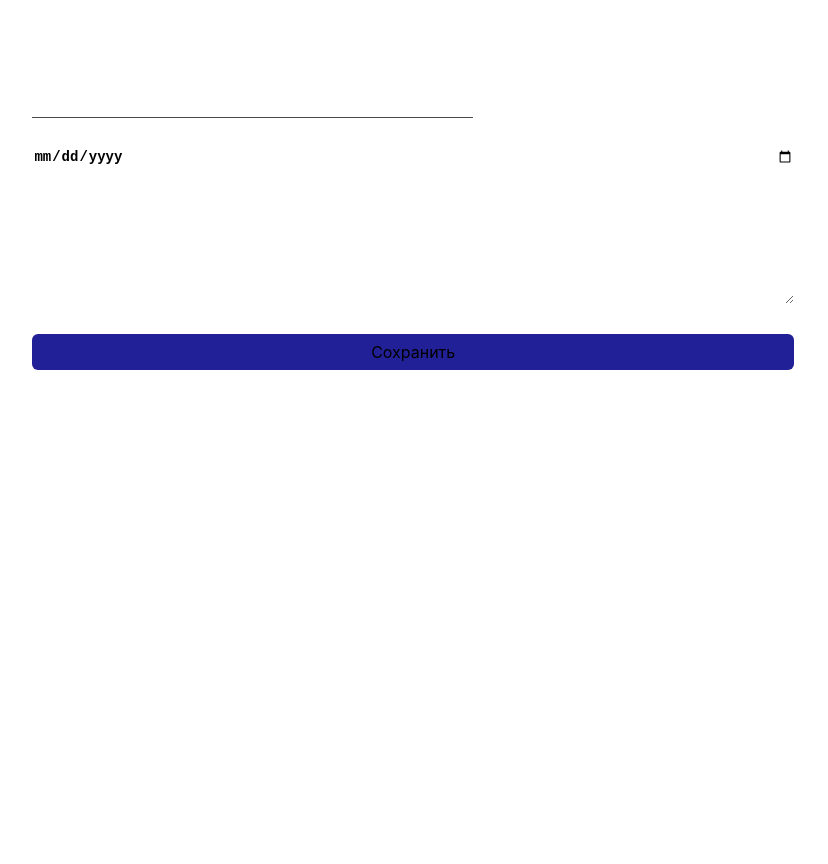
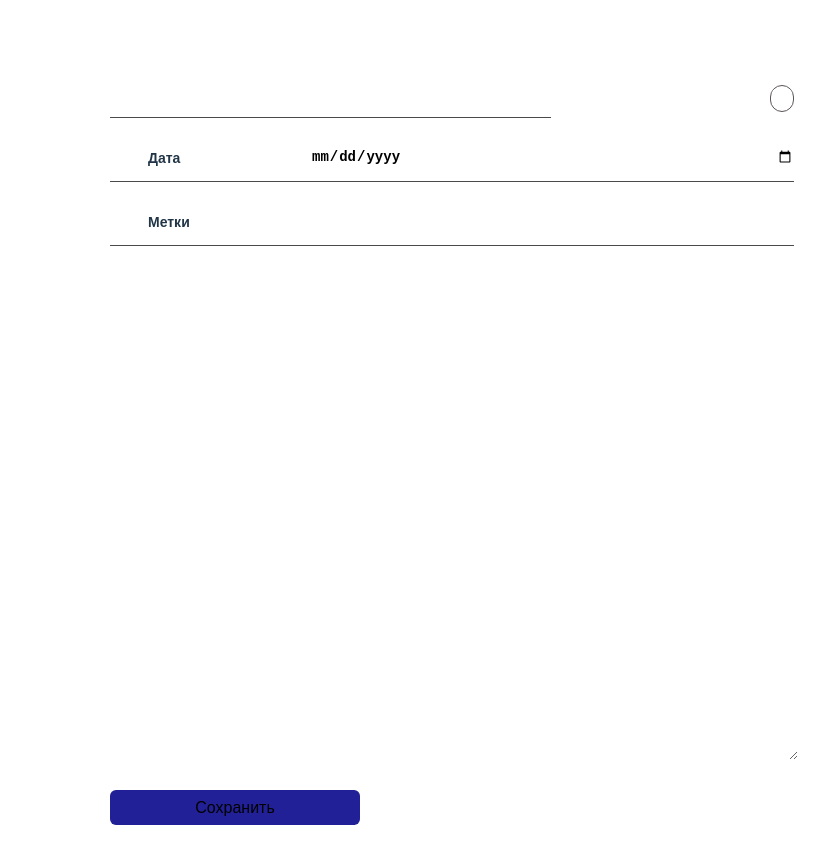
Before and after one commit to IvanChirik/improved-journal, a React (Vite) app: page / in a window 1280 px wide. Shown: the top 864 px of the page, without its empty margins (408-1236 px from the left). Before the commit the page ends 800 px from the top, so only its background shows below. Built offline with nearby package versions, Linux system fonts and the light colour scheme.

Commit message:
Added validate form

```diff
--- a/index.html
+++ b/index.html
@@ -4,7 +4,11 @@
 <head>
   <meta charset="UTF-8" />
   <meta name="viewport" content="width=device-width, initial-scale=1.0" />
-  <title>ToDo</title>
+  <link rel="preconnect" href="https://fonts.googleapis.com">
+  <link rel="preconnect" href="https://fonts.gstatic.com" crossorigin>
+  <link href="https://fonts.googleapis.com/css2?family=Jura&family=Noto+Sans:wght@300;400;500;700&display=swap"
+    rel="stylesheet">
+  <title>Journal</title>
 </head>
 
 <body>
--- a/package.json
+++ b/package.json
@@ -10,6 +10,7 @@
     "preview": "vite preview"
   },
   "dependencies": {
+    "classnames": "^2.3.2",
     "react": "^18.2.0",
     "react-dom": "^18.2.0"
   },
--- a/src/components/Button/Button.jsx
+++ b/src/components/Button/Button.jsx
@@ -1,7 +1,8 @@
-import './Button.css';
-const Button = ({ text }) => {
+import styles from './Button.module.css';
+import cn from 'classnames';
+const Button = ({ text, className }) => {
     return (
-        <button className='button accent'>{text}</button>
+        <button className={cn(styles.button, styles.accent, className)}>{text}</button>
     );
 };
 
--- a/src/components/JournalForm/JournalForm.jsx
+++ b/src/components/JournalForm/JournalForm.jsx
@@ -1,21 +1,78 @@
+import { useEffect, useState } from 'react';
 import Button from '../Button/Button';
 import styles from './JournalForm.module.css';
+import cn from 'classnames';
 
+const INITIAL_FORM_STATE = {
+    title: true,
+    date: true,
+    tag: true,
+    description: true
+};
 const JournalForm = ({ addJournalItem }) => {
+    const [isFormFieldsValid, setIsFormFieldsValid] = useState(INITIAL_FORM_STATE);
+    useEffect(() => {
+        if (!isFormFieldsValid.title || !isFormFieldsValid.date || !isFormFieldsValid.tag || !isFormFieldsValid.description) {
+            setTimeout(() => { }, 2000);
+        }
+    }, []);
     const addJournalItemHandler = (e) => {
         e.preventDefault();
         const formData = new FormData(e.target);
         const formProps = Object.fromEntries(formData);
+        let isFormValid = true;
+        if (!formProps.title?.trim().length) {
+            setIsFormFieldsValid((prevState => ({ ...prevState, title: false })));
+            isFormValid = false;
+        }
+        else {
+            setIsFormFieldsValid((prevState => ({ ...prevState, title: true })));
+        }
+        if (!formProps.date?.length) {
+            setIsFormFieldsValid((prevState => ({ ...prevState, date: false })));
+            isFormValid = false;
+        }
+        else {
+            setIsFormFieldsValid((prevState => ({ ...prevState, date: true })));
+        }
+        if (!formProps.tag?.trim().length) {
+            setIsFormFieldsValid((prevState => ({ ...prevState, tag: false })));
+            isFormValid = false;
+        }
+        else {
+            setIsFormFieldsValid((prevState => ({ ...prevState, tag: true })));
+        }
+        if (!isFormValid) return;
         addJournalItem(formProps);
     };
     return (
         <form onSubmit={addJournalItemHandler} className={styles['journal-form']}>
-            <div><input name='title' type='text' className={styles.title} /></div>
-            <input name='date' type='date' className={styles.date} />
-            <input name='tag' type='text' className={styles.tag} />
-            <textarea name='description' type='text' className={styles.description} />
-            <Button text='Сохранить' />
-        </form>
+            <div className={styles.title}>
+                <input name='title' type='text' className={cn(styles['input-title'], {
+                    [styles['invalid']]: !isFormFieldsValid.title
+                })} />
+                <div className={styles['card-icon']}><img src='card.svg' alt='Иконка корзины' /></div>
+            </div>
+            <div className={cn(styles['form-row'], {
+                [styles['invalid']]: !isFormFieldsValid.date
+            })}>
+                <label htmlFor='date' className={styles['form-label']}>
+                    <img src='calendar.svg' alt='Иконка календаря' />
+                    <span>Дата</span></label>
+                <input name='date' type='date' id='date' className={styles.input} />
+            </div>
+            <div className={cn(styles['form-row'], {
+                [styles['invalid']]: !isFormFieldsValid.tag
+            })}>
+                <label htmlFor='tag' className={styles['form-label']}>
+                    <img src='folder.svg' alt='Иконка тега' />
+                    <span>Метки</span>
+                </label>
+                <input name='tag' type='text' id='tag' className={styles.input} />
+            </div>
+            <textarea name='description' rows='30' type='text' className={styles.input} />
+            <Button text='Сохранить' className={styles['save-button']} />
+        </form >
     );
 };
 
--- a/src/components/JournalForm/JournalForm.module.css
+++ b/src/components/JournalForm/JournalForm.module.css
@@ -5,6 +5,22 @@
 }
 
 .title {
+    display: flex;
+    justify-content: space-between;
+    align-items: center;
+}
+
+.card-icon {
+    padding: 1px;
+    border-radius: 100px;
+    font-size: 14px;
+    font-style: normal;
+    font-weight: 600;
+    line-height: normal;
+    border: 1px solid #5c5555;
+}
+
+.input-title {
     border: none;
     background: none;
     font-size: 32px;
@@ -15,22 +31,22 @@
     outline: none;
 }
 
-.date {
+.form-row {
+    display: flex;
+    gap: 50px;
+    border-bottom: 1px solid rgb(75, 73, 73);
+    padding-bottom: 15px;
+}
+
+.input {
     border: none;
     background: none;
     font-size: 14px;
     font-style: normal;
     font-weight: 600;
     line-height: normal;
-}
-
-.tag {
-    border: none;
-    background: none;
-    font-size: 14px;
-    font-style: normal;
-    font-weight: 600;
-    line-height: normal;
+    outline: none;
+    width: 100%;
 }
 
 .description {
@@ -40,4 +56,24 @@
     font-style: normal;
     font-weight: 400;
     line-height: 28px;
+    outline: none;
 }
+
+.form-label {
+    display: flex;
+    align-items: center;
+    gap: 20px;
+    font-size: 14px;
+    font-style: normal;
+    font-weight: 600;
+    line-height: normal;
+    min-width: 150px;
+}
+
+.save-button {
+    width: 250px
+}
+
+.invalid {
+    border-bottom-color: rgb(161, 66, 66);
+}
--- a/src/index.css
+++ b/src/index.css
@@ -1,5 +1,5 @@
 :root {
-  font-family: Inter, system-ui, Avenir, Helvetica, Arial, sans-serif;
+  font-family: 'Jura', sans-serif, 'Noto Sans', sans-serif, Arial, sans-serif;
   line-height: 1.5;
   font-weight: 400;
 
--- a/src/layout/Panel/Panel.css
+++ b/src/layout/Panel/Panel.css
@@ -1,5 +1,5 @@
 .panel {
-    width: auto;
+    min-width: 400px;
     padding: 30px 20px;
     display: flex;
     flex-direction: column;
```
Also changed, not shown: public/card.svg (added), src/components/Button/Button.module.css (renamed from src/components/Button/Button.css), 1 other file (tests, documents, lock files or other folders).
